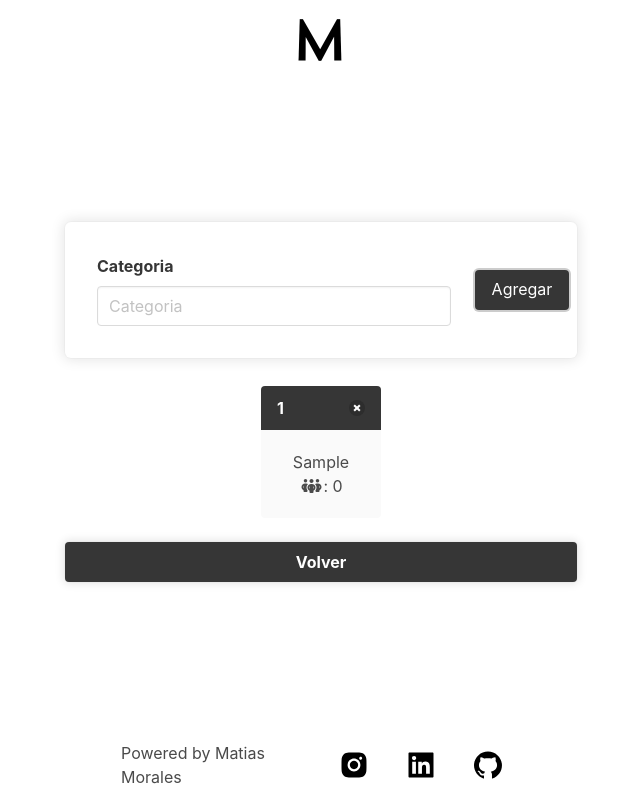
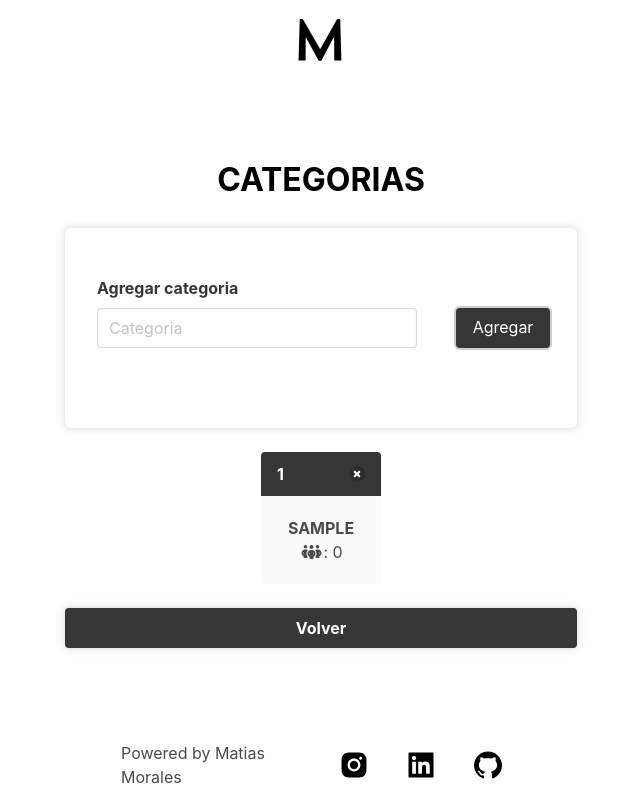
Before and after one commit to Matimrs/cuanto-es, a React (Create React App) app: page /categorys in a window 1280 px wide. Both pictures are taken after typing "Sample" into the empty fields and a click on the button "Agregar". Shown: the whole page, without its empty margins (319-959 px from the left). Built offline with nearby package versions, Linux system fonts and the light colour scheme.

Commit message:
Cambios de estilos en AddPersonBox y AddCategoryBox, tambien en botones 'Volver'

```diff
--- a/src/components/Category/AddCategory/AddCategoryBox.js
+++ b/src/components/Category/AddCategory/AddCategoryBox.js
@@ -30,21 +30,24 @@ export const AddCategoryBox = () => {
 
   return (
     <div
-      className="box container columns mb-4 mx-0 mt-0"
+      className="box container columns m-0"
       style={{
         width: "100%",
+        height: "200px",
         boxShadow:
-          "0 0 0.8em 0.125em rgba(10, 10, 10, 0.1), 0 0 0 1px rgba(10, 10, 10, 0.02)",
+          "0 0 0.5em 0.125em rgba(10, 10, 10, 0.1), 0 0 0 1px rgba(10, 10, 10, 0.02)",
       }}
     >
-      <div className="column is-four-fifths ">
-        <div className="field">
-          <label className="label">Categoria</label>
+      <div className="column is-9 is-flex is-flex-direction-column is-justify-content-center is-align-items-center" style={{paddingRight: '22px'}}>
+        <div className="field" style={{width:'100%'}}>
+          <label className="label">Agregar categoria</label>
           <div className="control">
             <input
               id="inputName"
               className="input"
+              style={{marginBottom: `${flagCategory ? '32px' : '0px'}`}}
               type="text"
+              name="category"
               placeholder="Categoria"
               value={category}
               onChange={handleCategoryNameChange}
@@ -52,14 +55,14 @@ export const AddCategoryBox = () => {
               required
             />
             {!flagCategory && (
-              <span className="tag is-danger is-light">
+              <span className="tag is-danger is-light mt-2" style={{height:'24px'}}>
                 Categoria necesaria
               </span>
             )}
           </div>
         </div>
       </div>
-      <div className="column is-one-fifths is-flex is-flex-direction-row is-justify-content-center is-align-items-center">
+      <div className="column is-3 is-flex is-flex-direction-row is-justify-content-center is-align-items-center" style={{paddingLeft:'22px'}}>
         <button
           className="button is-dark pt-1"
           type="submit"
@@ -68,7 +71,6 @@ export const AddCategoryBox = () => {
         >
           Agregar
         </button>
-
       </div>
     </div>
   );
--- a/src/components/Category/CategoryContainer/CategoryContainer.js
+++ b/src/components/Category/CategoryContainer/CategoryContainer.js
@@ -31,6 +31,7 @@ export const CategoryContainer = () => {
     >
       <div style={{ width: "40%", minWidth: "250px", paddingTop: "10px" }}>
         <div className="is-flex is-flex-direction-column is-justify-content-center is-align-items-center">
+        <h2 className="is-size-3 has-text-weight-bold mb-5" style={{color: 'black'}}>CATEGORIAS</h2>
           <AddCategoryBox />
           <CategoryList />
           {(categories.length === 0 ||
@@ -51,7 +52,7 @@ export const CategoryContainer = () => {
                   className="button is-dark mb-3 label"
                   style={{
                     boxShadow:
-                      "0 0 0.5em 0.125em rgba(10, 10, 10, 0.1), 0 0 0 1px rgba(10, 10, 10, 0.02)",
+                      "0 0 0.3em 0.025em rgba(10, 10, 10, 0.1), 0 0 0 1px rgba(10, 10, 10, 0.02)",
                       width: '45%'
                   }}
                   onClick={handleBackClick}
@@ -62,7 +63,7 @@ export const CategoryContainer = () => {
                   className="button is-outlined mb-3 label"
                   style={{
                     boxShadow:
-                      "0 0 0.5em 0.125em rgba(10, 10, 10, 0.1), 0 0 0 1px rgba(10, 10, 10, 0.02)",
+                      "0 0 0.3em 0.025em rgba(10, 10, 10, 0.1), 0 0 0 1px rgba(10, 10, 10, 0.02)",
                       width: '45%'
                   }}
                   onClick={handleContinue}
--- a/src/components/Category/CategoryDetails/CategoryDetails.js
+++ b/src/components/Category/CategoryDetails/CategoryDetails.js
@@ -85,10 +85,10 @@ export const CategoryDetails = () => {
           style={{ width: "100%" }}
         >
           <button
-            className="button is-outlined mb-3 label"
+            className="button is-dark mb-3 label"
             style={{
               boxShadow:
-                "0 0 0.5em 0.125em rgba(10, 10, 10, 0.1), 0 0 0 1px rgba(10, 10, 10, 0.02)",
+                "0 0 0.3em 0.015em rgba(10, 10, 10, 0.1), 0 0 0 1px rgba(10, 10, 10, 0.02)",
               width: "45%",
             }}
             onClick={handleBackClick}
@@ -99,7 +99,7 @@ export const CategoryDetails = () => {
             className="button is-outlined mb-3 label"
             style={{
               boxShadow:
-                "0 0 0.5em 0.125em rgba(10, 10, 10, 0.1), 0 0 0 1px rgba(10, 10, 10, 0.02)",
+                "0 0 0.3em 0.025em rgba(10, 10, 10, 0.1), 0 0 0 1px rgba(10, 10, 10, 0.02)",
               width: "45%",
             }}
             onClick={handleAcceptClick}
--- a/src/components/Category/CategoryItem/CategoryItem.js
+++ b/src/components/Category/CategoryItem/CategoryItem.js
@@ -19,7 +19,7 @@ export const CategoryItem = ({ id, name, persons }) => {
   };
 
   return (
-    <div className="message is-dark m-3" style={{ width: "120px" }}>
+    <div className="message is-dark m-3" style={{ width: "120px", cursor:'pointer' }}>
       <div className="message-header ">
         <p
           className="mr-2 is-truncated"
@@ -35,8 +35,7 @@ export const CategoryItem = ({ id, name, persons }) => {
       </div>
       <div className="message-body" onClick={handleClick}>
         <div className="has-text-centered">
-          {name}
-          <br/>
+          <h3 className="is-size-6 has-text-weight-bold">{name}</h3>
             <div className="icon">
               <i className="fas fa-people-group"></i>
             </div>
--- a/src/components/Category/CategoryList/CategoryList.js
+++ b/src/components/Category/CategoryList/CategoryList.js
@@ -12,9 +12,9 @@ export const CategoryList = () => {
     }
 
     return (
-        <div className="is-flex is-flex-direction-row is-justify-content-space-around is-align-items-center is-flex-wrap-wrap mb-3" style={{width: '100%'}}>
+        <div className="is-flex is-flex-direction-row is-justify-content-space-around is-align-items-center is-flex-wrap-wrap my-3" style={{width: '100%'}}>
             {categories.map(category => (
-                <CategoryItem key={category.id} id={category.id} name={category.name} persons={category.persons} />))}
+                <CategoryItem key={category.id} id={category.id} name={category.name.toUpperCase()} persons={category.persons} />))}
         </div>
     )
 }
--- a/src/components/MainContainer/MainContainer.js
+++ b/src/components/MainContainer/MainContainer.js
@@ -51,6 +51,7 @@ export const MainContainer = () => {
       <div style={{ width: "40%", minWidth: "250px", paddingTop: "10px" }}>
         {!continueMessage && (
           <div className="is-flex is-flex-direction-column is-justify-content-center is-align-items-center">
+            <h2 className="is-size-3 has-text-weight-bold mb-5" style={{color: 'black'}}>PERSONAS</h2>
             <AddPersonBox />
             <PersonList />
             {persons.length > 1 && (
@@ -58,7 +59,7 @@ export const MainContainer = () => {
                 className="button is-outlined is-fullwidth mb-3 label"
                 style={{
                   boxShadow:
-                    "0 0 0.5em 0.125em rgba(10, 10, 10, 0.1), 0 0 0 1px rgba(10, 10, 10, 0.02)",
+                    "0 0 0.3em 0.025em rgba(10, 10, 10, 0.1), 0 0 0 1px rgba(10, 10, 10, 0.02)",
                 }}
                 onClick={handleContinue}
               >
@@ -68,19 +69,19 @@ export const MainContainer = () => {
           </div>
         )}
         {continueMessage && (
-          <div className="message is-black container my-5 p-2" style={{width: '100%', textAlign: 'center'}}>
+          <div className="message is-black container my-5 p-2" style={{width: '70%', textAlign: 'center'}}>
             <h2 className="m-3">Desea dividir los gastos en categorias?</h2>
             <div className="is-flex is-flex-direction-row is-justify-content-space-between is-align-items-center">
-              <button className="button is-outlined m-3 label"
+              <button className="button is-dark m-3 label"
                   style={{
                     boxShadow:
-                      "0 0 0.5em 0.025em rgba(10, 10, 10, 0.1), 0 0 0 1px rgba(10, 10, 10, 0.02)",
+                      "0 0 0.5em 0.125em rgba(10, 10, 10, 0.1), 0 0 0 1px rgba(10, 10, 10, 0.02)",
                       width: '45%'
                   }} onClick={HandleContinueWithOneCategory}>No</button>
               <button className="button is-outlined m-3 label"
                   style={{
                     boxShadow:
-                      "0 0 0.5em 0.025em rgba(10, 10, 10, 0.1), 0 0 0 1px rgba(10, 10, 10, 0.02)",
+                      "0 0 0.3em 0.025em rgba(10, 10, 10, 0.1), 0 0 0 1px rgba(10, 10, 10, 0.02)",
                       width: '45%'
                   }} onClick={HandleContinueWithMultipleCategories}>Si</button>
             </div>
--- a/src/components/Person/AddPersonBox/AddPersonBox.js
+++ b/src/components/Person/AddPersonBox/AddPersonBox.js
@@ -13,22 +13,25 @@ export const AddPersonBox = () => {
 
   return (
     <div
-      className="box container columns mb-4 mx-0 mt-0"
+      className="box container columns m-0"
       style={{
         width: "100%",
+        height: "200px",
         boxShadow:
-          "0 0 0.8em 0.125em rgba(10, 10, 10, 0.1), 0 0 0 1px rgba(10, 10, 10, 0.02)",
+          "0 0 0.5em 0.125em rgba(10, 10, 10, 0.1), 0 0 0 1px rgba(10, 10, 10, 0.02)",
       }}
     >
-      <div className="column is-four-fifths ">
-        <div className="field">
-          <label className="label">Persona</label>
+      <div className="column is-9 is-flex is-flex-direction-column is-justify-content-center is-align-items-center" style={{paddingRight: '22px'}} >
+        <div className="field " style={{width:'100%'}}>
+          <label className="label">Nueva persona</label>
           <div className="control">
             <input
               ref={inputNameRef}
               id="inputName"
               className="input"
+              style={{marginBottom: `${flagName ? '32px' : '0px'}`}}
               type="text"
+              name="name"
               placeholder="Nombre"
               value={name}
               onChange={handleNameChange}
@@ -36,12 +39,12 @@ export const AddPersonBox = () => {
               required
             />
             {!flagName && (
-              <span className="tag is-danger is-light">Nombre necesario</span>
+              <span className="tag is-danger is-light mt-2" style={{height:'24px'}}>Nombre necesario</span>
             )}
           </div>
         </div>
       </div>
-      <div className="column is-one-fifths is-flex is-flex-direction-row is-justify-content-center is-align-items-center">
+      <div className="column is-3 is-flex is-flex-direction-row is-justify-content-center is-align-items-center" style={{paddingLeft:'22px'}}>
         <button
           className="button is-dark pt-1"
           type="submit"
@@ -50,7 +53,7 @@ export const AddPersonBox = () => {
         >
           Agregar
         </button>
-      </div>
+        </div>
     </div>
   );
 };
--- a/src/components/Person/PersonList/PersonList.js
+++ b/src/components/Person/PersonList/PersonList.js
@@ -6,7 +6,7 @@ export const PersonList = ()=>{
 
     const {persons} = useContext(PersonContext);
 return(
-    <div id="personList" className="is-flex is-flex-direction-row is-justify-content-space-around is-align-items-center is-flex-wrap-wrap mb-3" style={{width: '100%'}}>
+    <div id="personList" className="is-flex is-flex-direction-row is-justify-content-space-around is-align-items-center is-flex-wrap-wrap my-3" style={{width: '100%'}}>
       {persons.map(e=>{
             return (
                 <PersonItem key={e.id} {...e}/>
--- a/src/components/Result/ResultContainer/ResultContainer.js
+++ b/src/components/Result/ResultContainer/ResultContainer.js
@@ -25,7 +25,7 @@ export const ResultContainer = ()=>{
                     })
                 }
                 <button
-                  className="button is-outlined is-fullwidth mb-3 label"
+                  className="button is-dark is-fullwidth mb-3 label"
                   style={{
                     boxShadow:
                       "0 0 0.5em 0.125em rgba(10, 10, 10, 0.1), 0 0 0 1px rgba(10, 10, 10, 0.02)",
```
